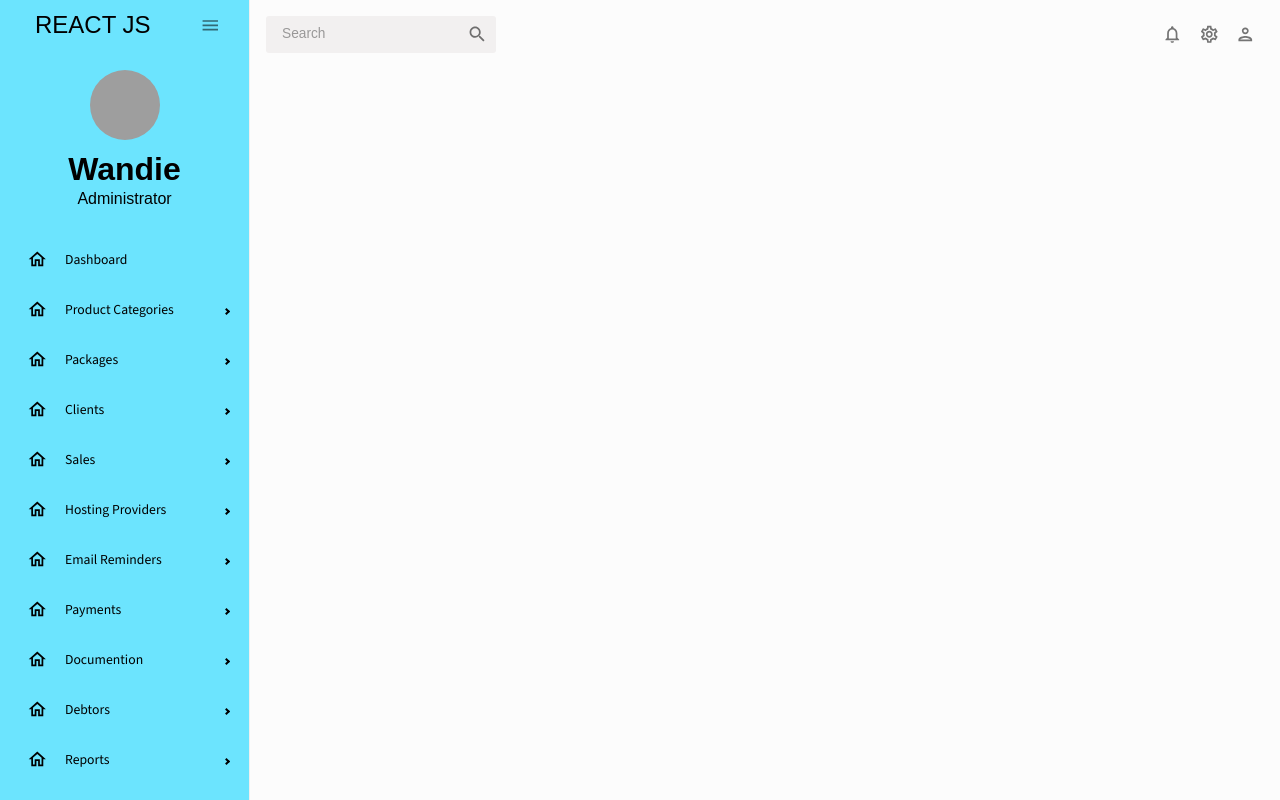
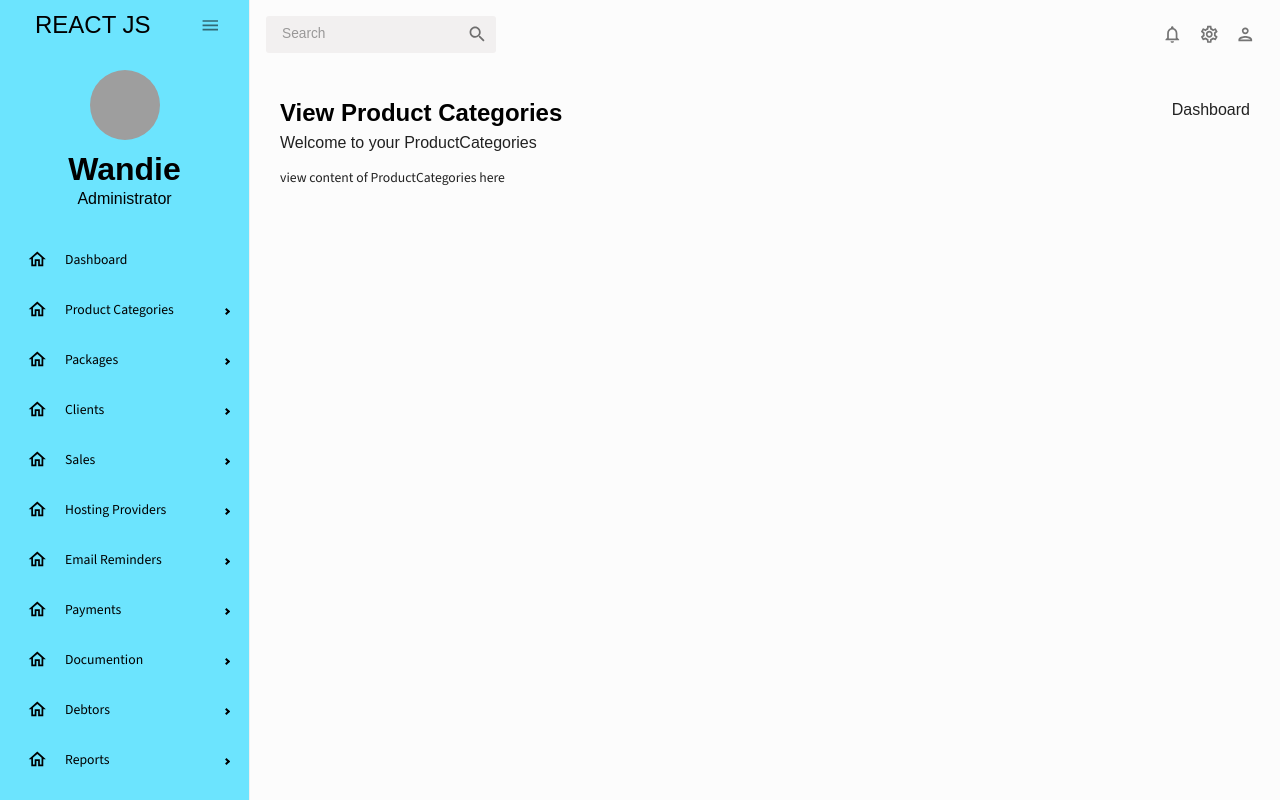
Before and after one commit to wandieinnocents/wandie-admin-dashboard-reactjs-material-ui-v1, a React (Create React App) app: page /view_product_categories in a window 1280 px wide. Shown: the top 800 px of the page. Built offline with nearby package versions, Linux system fonts and the light colour scheme; grey boxes are pictures that could not be loaded; the HTML template or start-up script is replaced by a standard one.

Commit message:
Add product category views

```diff
--- a/src/App.js
+++ b/src/App.js
@@ -9,6 +9,9 @@ import Dashboard from "./scenes/dashboard";
 import Team from "./pages/Team";
 import Contacts from "./pages/Contacts";
 import Clients from "./pages/Clients";
+import AddProductCategory from "./pages/ProductCategories/AddProductCategory";
+import ViewProductCategories from "./pages/ProductCategories/ViewProductCategories";
+
 // import Invoices from "./scenes/invoices";
 // import Contacts from "./scenes/contacts";
 // import Bar from "./scenes/bar";
@@ -47,6 +50,8 @@ function App() {
         <Route path="/" element={<Dashboard />} />
         <Route path="/team" element={<Team />} />
         <Route path="/contacts" element={<Contacts />} />
+        <Route path="/add_product_category" element={<AddProductCategory />} />
+        <Route path="/view_product_categories" element={<ViewProductCategories />} />
         {/* <Route path="/clients" element={<Contacts />} /> */}
         {/* <Route path="/invoices" element={<Invoices />} /> */}
         {/* <Route path="/form" element={<Form />} /> */}
--- /dev/null
+++ b/src/pages/ProductCategories/AddProductCategory.jsx
@@ -0,0 +1,18 @@
+import React from 'react';
+import Header from '../../components/Header';
+import { Box, Button, IconButton, Typography, useTheme } from "@mui/material";
+
+const AddProductCategory = () => {
+  return (
+    <Box m="30px">
+
+      <Box>
+      <Header title="Add Product Categories" subtitle="Welcome to your ProductCategories" />
+
+      <p>Add content of ProductCategories here</p>
+      </Box>
+    </Box>
+  );
+}
+
+export default AddProductCategory;
--- /dev/null
+++ b/src/pages/ProductCategories/ViewProductCategories.jsx
@@ -0,0 +1,18 @@
+import React from 'react';
+import Header from '../../components/Header';
+import { Box, Button, IconButton, Typography, useTheme } from "@mui/material";
+
+const ViewProductCategories = () => {
+  return (
+    <Box m="30px">
+
+      <Box>
+      <Header title="View Product Categories" subtitle="Welcome to your ProductCategories" />
+
+      <p>view content of ProductCategories here</p>
+      </Box>
+    </Box>
+  );
+}
+
+export default ViewProductCategories;
--- a/src/scenes/global/SideBar.jsx
+++ b/src/scenes/global/SideBar.jsx
@@ -29,6 +29,7 @@ const SideBar = () => {
     {/*  Start Sidebar */}
 
       <Sidebar
+
       collapsed={isCollapsed}>
         <Menu iconShape="square" style={{ backgroundColor:"#6ce4fe", color:"#000000" }}>
           {/* LOGO AND MENU ICON */}
@@ -104,7 +105,7 @@ const SideBar = () => {
 
               <MenuItem
               icon={<PeopleOutlinedIcon />}
-                component={<Link to="/addproduct" />}
+                component={<Link to="/add_product_category" />}
                 // selected={selected}
                 // setSelected={setSelected}
                 > Add Category
@@ -112,7 +113,7 @@ const SideBar = () => {
 
               <MenuItem
               icon={<PeopleOutlinedIcon />}
-                component={<Link to="/manage" />}
+                component={<Link to="/view_product_categories" />}
                 // selected={selected}
                 // setSelected={setSelected}
                 > Manage Categories
--- a/src/theme.js
+++ b/src/theme.js
@@ -6,7 +6,7 @@ export const tokens = (mode) => ({
   ...(mode === "dark"
     ? {
         grey: {
-          100: "#e0e0e0",
+          500: "#e0e0e0",
           200: "#c2c2c2",
           300: "#a3a3a3",
           400: "#858585",
```
